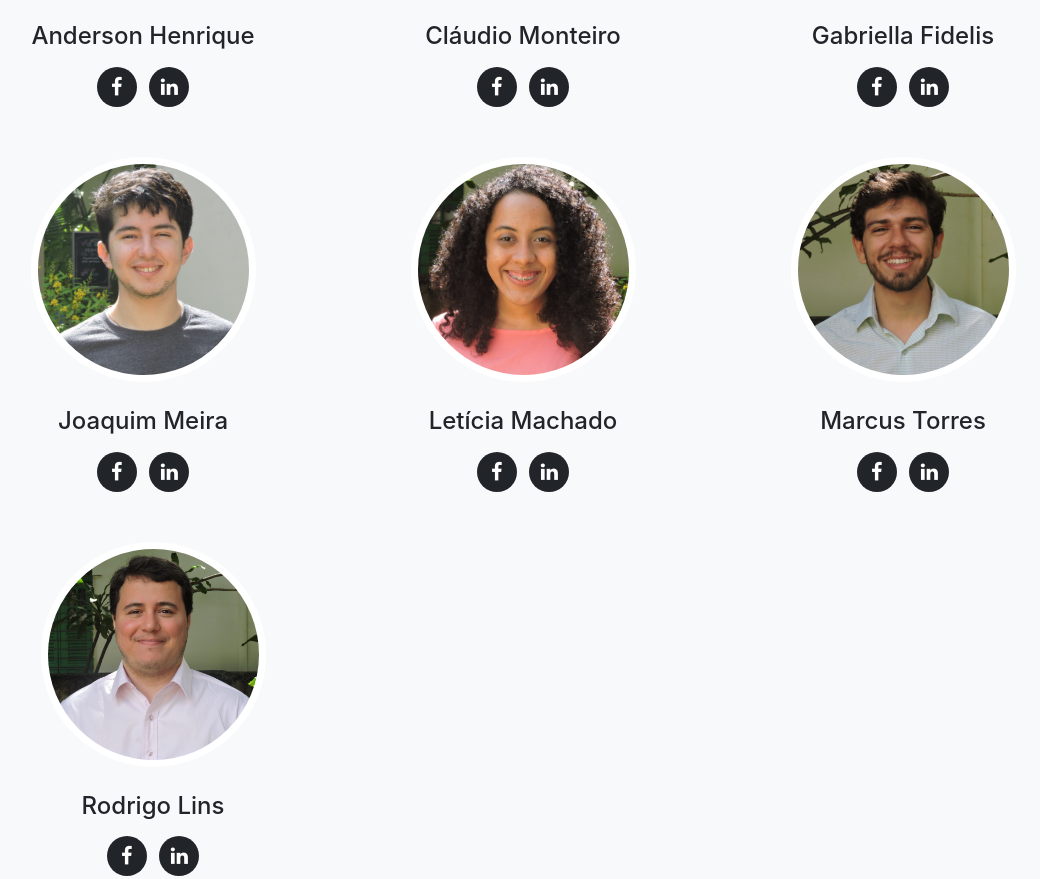
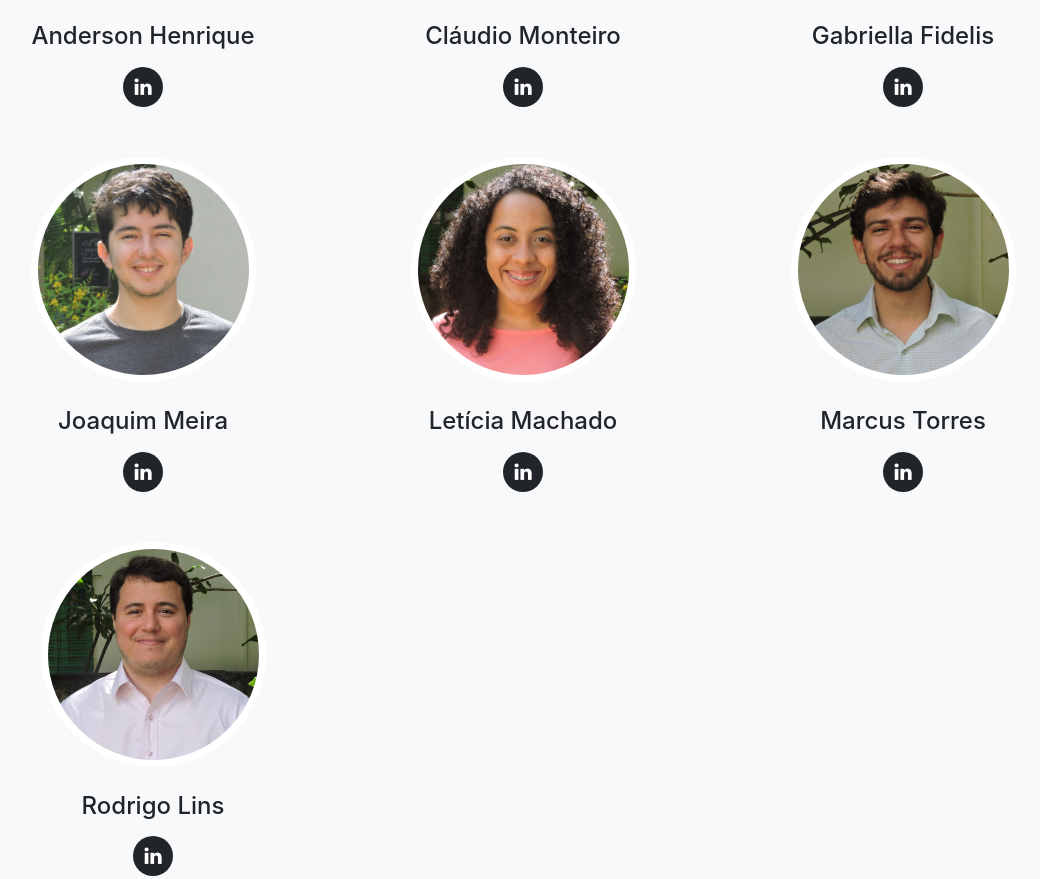
Before and after one commit to analytiqueconsultoria/analytiqueconsultoria.github.io, a website with bundled scripts: page index.html in a window 1280 px wide. Shown: the part 6070-6949 px from the top of the page, without its empty margins (117-1157 px from the left). Built offline with nearby package versions, Linux system fonts and the light colour scheme; a web font is replaced by a local one.

Commit message:
portfolio

```diff
--- a/index.html
+++ b/index.html
@@ -125,7 +125,7 @@
               <img class="img-fluid" src="img/portfolio/hierarquical_edge.png" alt="">
             </a>
             <div class="portfolio-caption">
-              <h4>Gráficos e Mapas</h4>
+              <h4>Gráficos e      Mapas</h4>
               <p class="text-muted"></p>
             </div>
           </div>
@@ -181,7 +181,7 @@
               <img class="img-fluid" src="img/portfolio/grupofocal.png" alt="">
             </a>
             <div class="portfolio-caption">
-              <h4>Grupos Focais</h4>
+              <h4>Grupos      Focais</h4>
               <p class="text-muted"></p>
             </div>
           </div>
@@ -195,7 +195,7 @@
               <img class="img-fluid" src="img/portfolio/desenhodepesquisa.png" alt="">
             </a>
             <div class="portfolio-caption">
-              <h4>Desenho de Pesquisa</h4>
+              <h4>Desenho de     Pesquisa</h4>
               <p class="text-muted"></p>
             </div>
           </div>
@@ -209,7 +209,7 @@
               <img class="img-fluid" src="img/portfolio/aulas.png" alt="">
             </a>
             <div class="portfolio-caption">
-              <h4>Cursos e Workshops</h4>
+              <h4>Cursos e     Workshops</h4>
               <p class="text-muted"></p>
             </div>
           </div>
@@ -237,7 +237,7 @@
               <img class="img-fluid" src="img/portfolio/scale_viridis-1.png" alt="">
             </a>
             <div class="portfolio-caption">
-              <h4>Técnicas Estatísticas</h4>
+              <h4>Técnicas     Estatísticas</h4>
               <p class="text-muted"></p>
             </div>
           </div>
@@ -343,11 +343,6 @@
               <p class="text-muted"></p>
               <ul class="list-inline social-buttons">
                 <li class="list-inline-item">
-                  <a href="#">
-                    <i class="fa fa-facebook"></i>
-                  </a>
-                </li>
-                <li class="list-inline-item">
                   <a href="https://www.linkedin.com/in/anderson-henrique-a9b86034/">
                     <i class="fa fa-linkedin"></i>
                   </a>
@@ -361,11 +356,6 @@
               <h4>Cláudio Monteiro</h4>
               <p class="text-muted"></p>
               <ul class="list-inline social-buttons">
-                <li class="list-inline-item">
-                  <a href="#">
-                    <i class="fa fa-facebook"></i>
-                  </a>
-                </li>
                 <li class="list-inline-item">
                   <a href="https://www.linkedin.com/in/claudioalvesmonteiro/">
                     <i class="fa fa-linkedin"></i>
@@ -381,11 +371,6 @@
               <p class="text-muted"></p>
               <ul class="list-inline social-buttons">
                 <li class="list-inline-item">
-                  <a href="#">
-                    <i class="fa fa-facebook"></i>
-                  </a>
-                </li>
-                <li class="list-inline-item">
                   <a href="https://www.linkedin.com/in/maria-gabriella-fidelis-de-melo-212182107/">
                     <i class="fa fa-linkedin"></i>
                   </a>
@@ -399,11 +384,6 @@
               <h4>Joaquim Meira</h4>
               <p class="text-muted"></p>
               <ul class="list-inline social-buttons">
-                <li class="list-inline-item">
-                  <a href="#">
-                    <i class="fa fa-facebook"></i>
-                  </a>
-                </li>
                 <li class="list-inline-item">
                   <a href="https://www.linkedin.com/in/joaquim-meira-2ba9b9145/">
                     <i class="fa fa-linkedin"></i>
@@ -419,11 +399,6 @@
               <p class="text-muted"></p>
               <ul class="list-inline social-buttons">
                 <li class="list-inline-item">
-                  <a href="#">
-                    <i class="fa fa-facebook"></i>
-                  </a>
-                </li>
-                <li class="list-inline-item">
                   <a href="https://linkedin.com/in/letiiciaam/">
                     <i class="fa fa-linkedin"></i>
                   </a>
@@ -437,11 +412,6 @@
               <h4>Marcus Torres</h4>
               <p class="text-muted"></p>
               <ul class="list-inline social-buttons">
-                <li class="list-inline-item">
-                  <a href="#">
-                    <i class="fa fa-facebook"></i>
-                  </a>
-                </li>
                 <li class="list-inline-item">
                   <a href="https://www.linkedin.com/in/marcus-torres-2a39aa119/">
                     <i class="fa fa-linkedin"></i>
@@ -457,11 +427,6 @@
             <h4>Rodrigo Lins</h4>
             <p class="text-muted"></p>
             <ul class="list-inline social-buttons">
-              <li class="list-inline-item">
-                <a href="#">
-                  <i class="fa fa-facebook"></i>
-                </a>
-              </li>
               <li class="list-inline-item">
                 <a href="https://www.linkedin.com/in/rodrigo-lins-a46145146/">
                   <i class="fa fa-linkedin"></i>
@@ -503,11 +468,6 @@
           </div>
           <div class="col-md-4">
             <ul class="list-inline social-buttons">
-              <li class="list-inline-item">
-                <a href="#">
-                  <i class="fa fa-facebook"></i>
-                </a>
-              </li>
               <li class="list-inline-item">
                 <a href="#">
                   <i class="fa fa-linkedin"></i>
```
